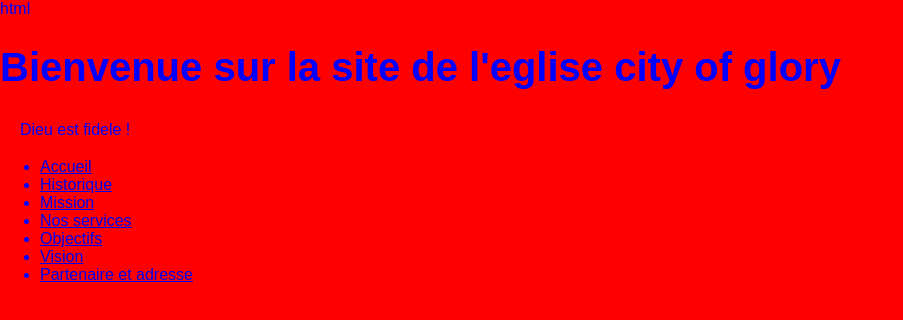
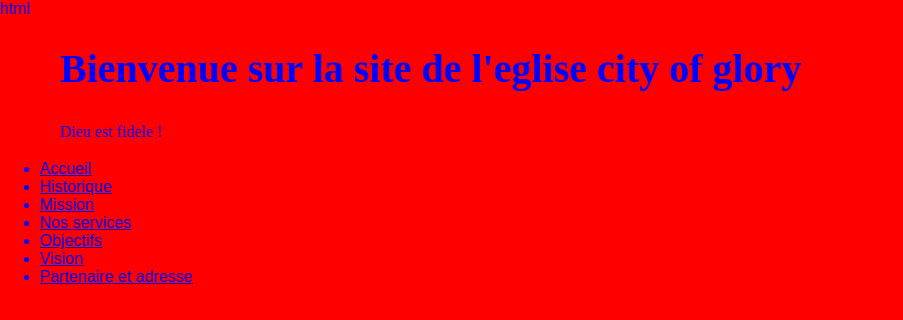
Before and after one commit to spidy-horugavye/Eglise-City-of-Glory, a plain HTML site: page index.html in a window 1280 px wide. Shown: the whole page, without its empty margins (0-903 px from the left). Drawn offline with Linux system fonts and the light colour scheme.

Commit message:
Add internal CSS styles to index.html
Added internal CSS styles for h1 and p elements.

```diff
--- a/index.html
+++ b/index.html
@@ -5,6 +5,17 @@ html
     <meta charset="UTF-8">
     <link rel="stylesheet"href="style.css">
     <title>city of glory church</title>
+    <style>
+      h1{
+margin-left:60px;
+font-family:ariel,sans-serfie;
+}
+p{
+margin-left:60px;
+margin-right:60px;
+font-family:ariel,sans-serfie;
+}
+    </style>
   </head>
   <body>
     <h1>Bienvenue sur la site de l'eglise city of glory</h1>
```
